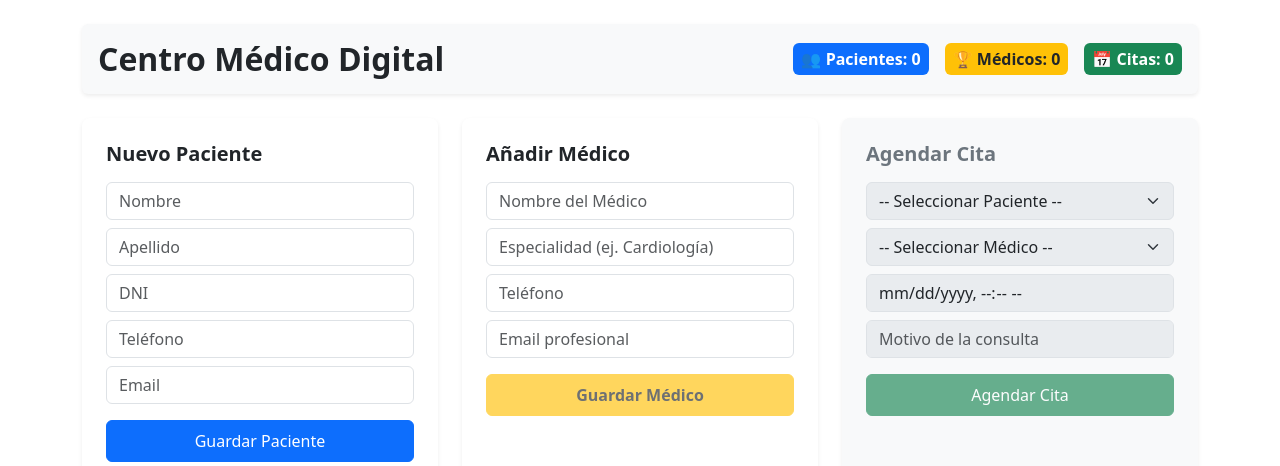
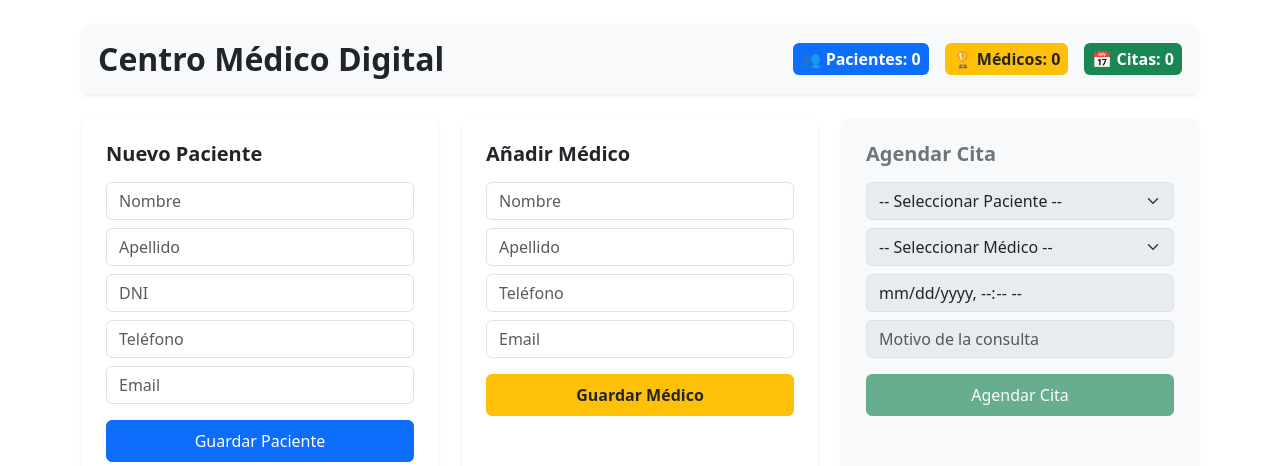
Before and after one commit to kavi-cmd-01/centro-medico-frontend, an Angular app: page / in a window 1280 px wide. Shown: the top 466 px of the page. Built offline with nearby package versions, Linux system fonts and the light colour scheme; no server answers.

Commit message:
Habilitar boton de Guardar Medico

```diff
--- a/src/app/app.html
+++ b/src/app/app.html
@@ -47,29 +47,29 @@
     </div>
 
     <!-- Formulario Añadir Médico -->
+    <!-- Formulario Añadir Médico -->
     <div class="col-md-4 mb-3">
       <div class="card p-4 border-0 shadow-sm rounded-3 h-100">
         <h5 class="fw-bold mb-3">Añadir Médico</h5>
         <form>
           <div class="mb-2">
-            <input type="text" class="form-control" placeholder="Nombre del Médico">
+            <input type="text" class="form-control" placeholder="Nombre">
           </div>
           <div class="mb-2">
-            <input type="text" class="form-control" placeholder="Especialidad (ej. Cardiología)">
+            <input type="text" class="form-control" placeholder="Apellido">
           </div>
           <div class="mb-2">
             <input type="text" class="form-control" placeholder="Teléfono">
           </div>
           <div class="mb-3">
-            <input type="email" class="form-control" placeholder="Email profesional">
+            <input type="email" class="form-control" placeholder="Email">
           </div>
-          <button type="button" class="btn btn-warning text-dark w-100 py-2 fw-bold" disabled>
+          <button type="button" class="btn btn-warning text-dark w-100 py-2 fw-bold">
             Guardar Médico
           </button>
         </form>
       </div>
     </div>
-
     <!-- Agendar Cita -->
     <div class="col-md-4 mb-3">
       <div class="card p-4 border-0 shadow-sm rounded-3 h-100 bg-light">
```
